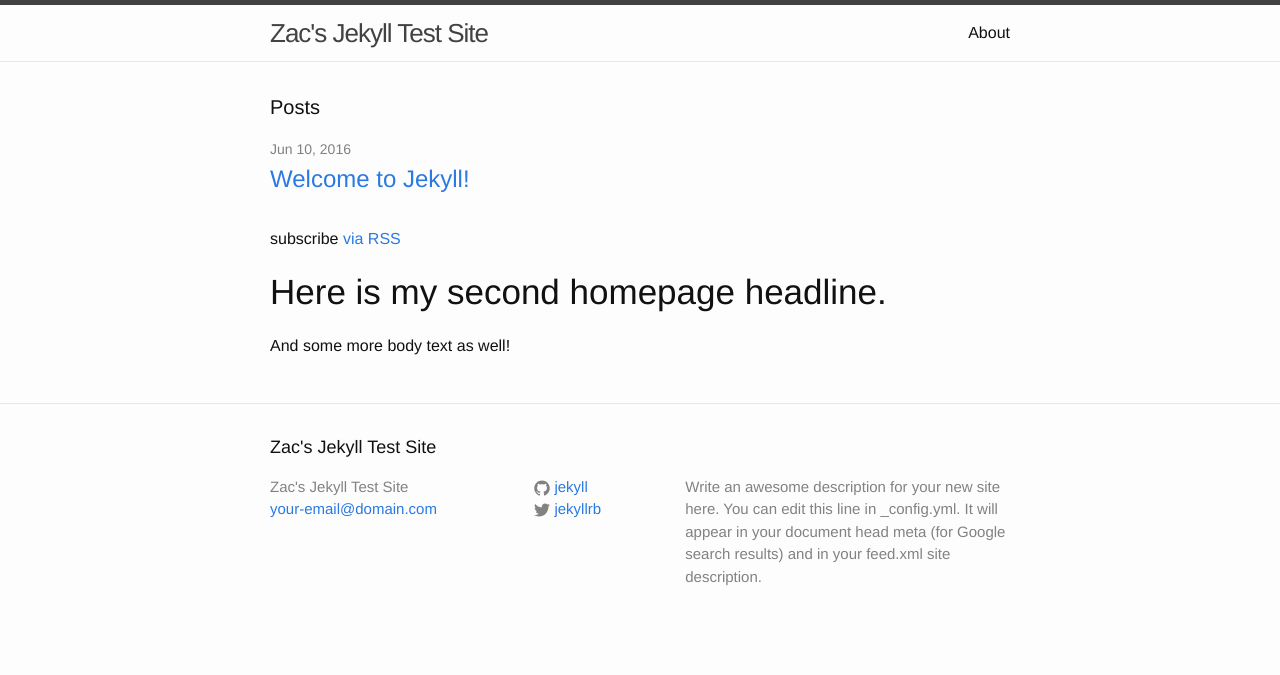
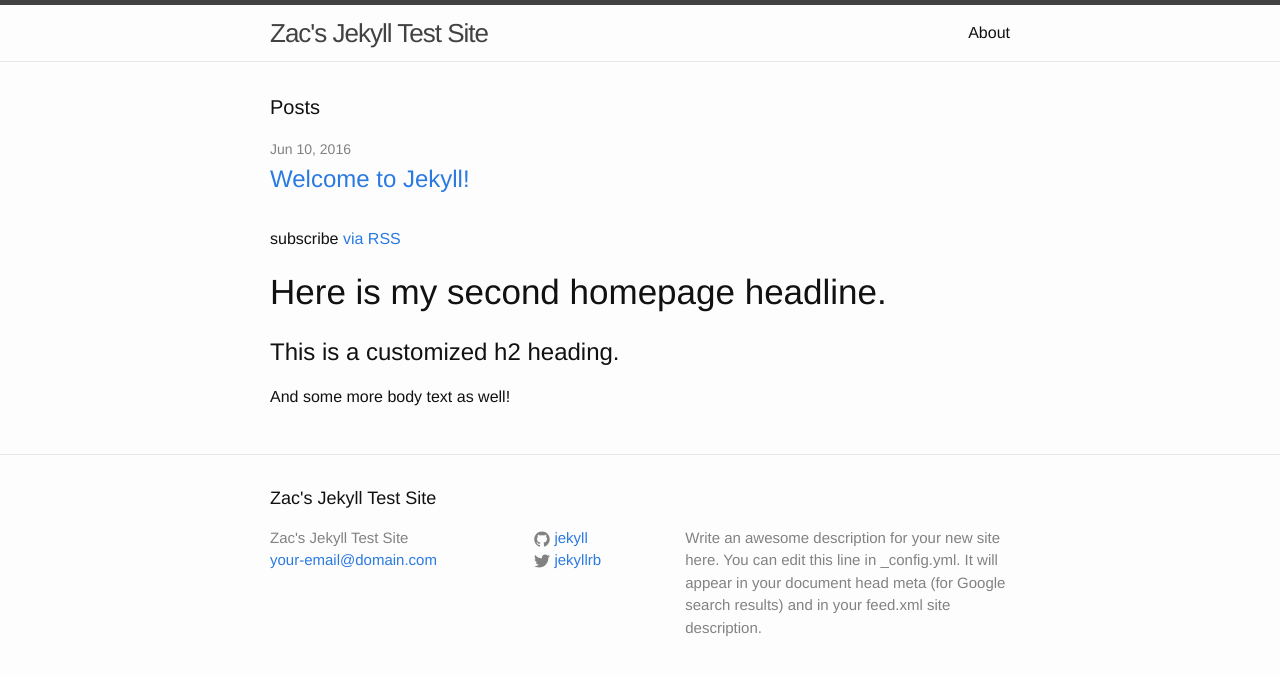
Before and after one commit to zac-heisey/test-jekyll-site, a Jekyll site: the page built from index.html, in a window 1280 px wide. Shown: the top 675 px of the page. Built offline with Jekyll 4.4.1, drawn with Linux system fonts in a browser that asks for light colours.

Commit message:
add h2 headline markup to homepage

```diff
--- a/index.html
+++ b/index.html
@@ -22,6 +22,7 @@ layout: default
 
   <section>
     <h1 class="page-heading-2">Here is my second homepage headline.</h1>
+    <h2 class="homepage-h2">This is a customized h2 heading.</h2>
     <p>And some more body text as well!</p>
   </section>
 
```
